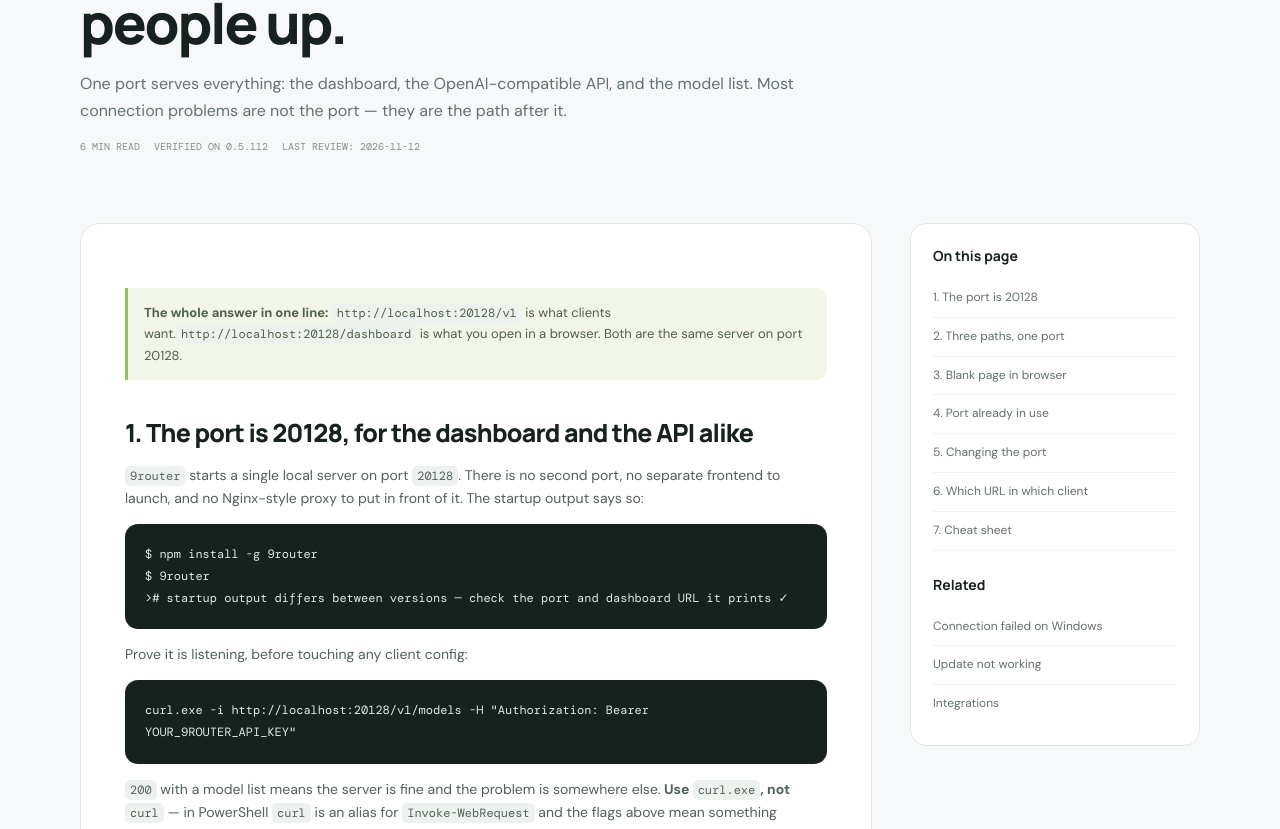
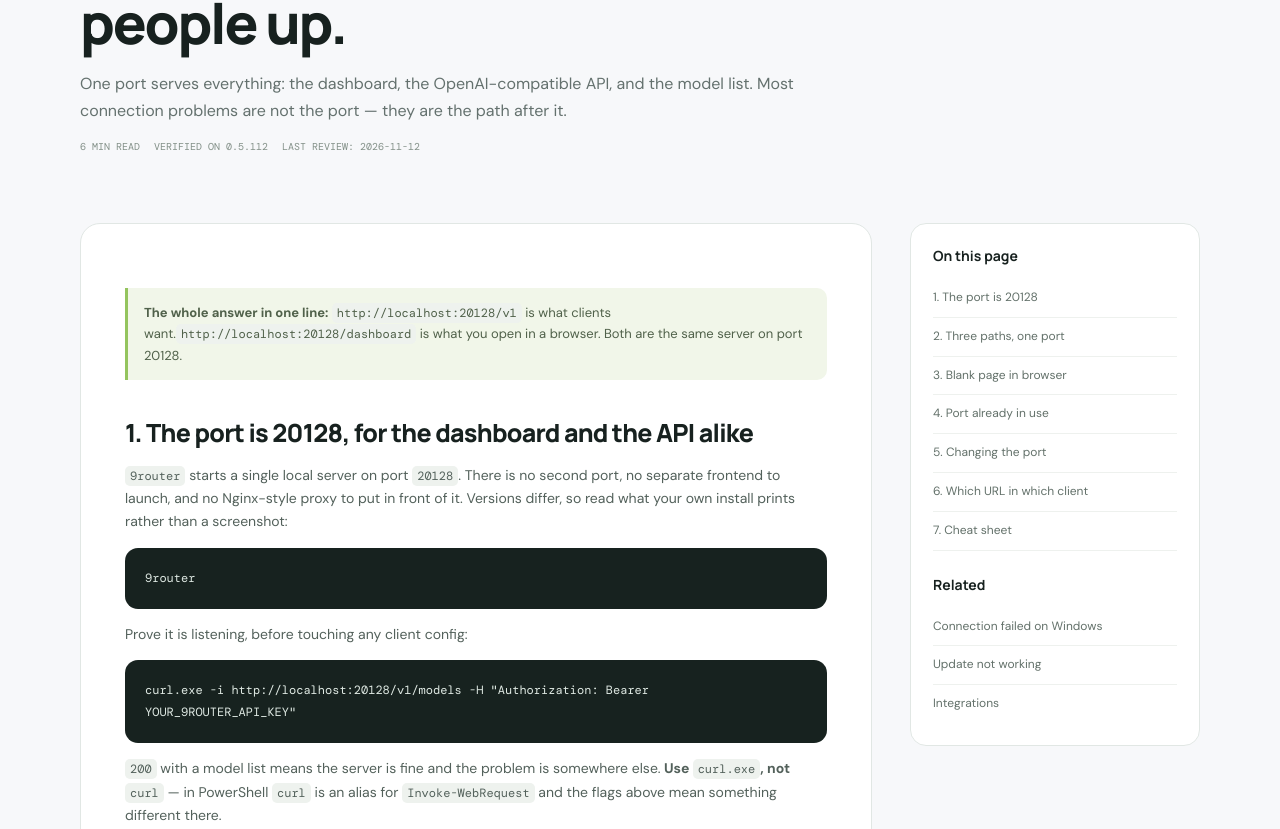
Before and after one commit to syz996/9router-guide-nextjs, a Next.js app: page /troubleshooting/9router-localhost-20128 in a window 1280 px wide. Shown: the part 348-1177 px from the top of the page. Built offline with nearby package versions, Linux system fonts and the light colour scheme.

Commit message:
测试修复

```diff
--- a/src/app/troubleshooting/9router-localhost-20128/page.tsx
+++ b/src/app/troubleshooting/9router-localhost-20128/page.tsx
@@ -113,10 +113,10 @@ export default function Page() {
                         <h2 id="port">1. The port is 20128, for the dashboard and the API alike</h2>
                         <p>
                             <code>9router</code> starts a single local server on port <code>20128</code>. There is no second port,
-                            no separate frontend to launch, and no Nginx-style proxy to put in front of it. The startup output says so:
+                            no separate frontend to launch, and no Nginx-style proxy to put in front of it. Versions differ, so read what your own install prints rather than a screenshot:
                         </p>
                         <div className="code-block-wrap">
-                            <pre className="code-block">{"$ npm install -g 9router\n$ 9router\n># startup output differs between versions — check the port and dashboard URL it prints ✓"}</pre>
+                            <pre className="code-block">9router</pre>
                         </div>
                         <p>Prove it is listening, before touching any client config:</p>
                         <div className="code-block-wrap">
```
